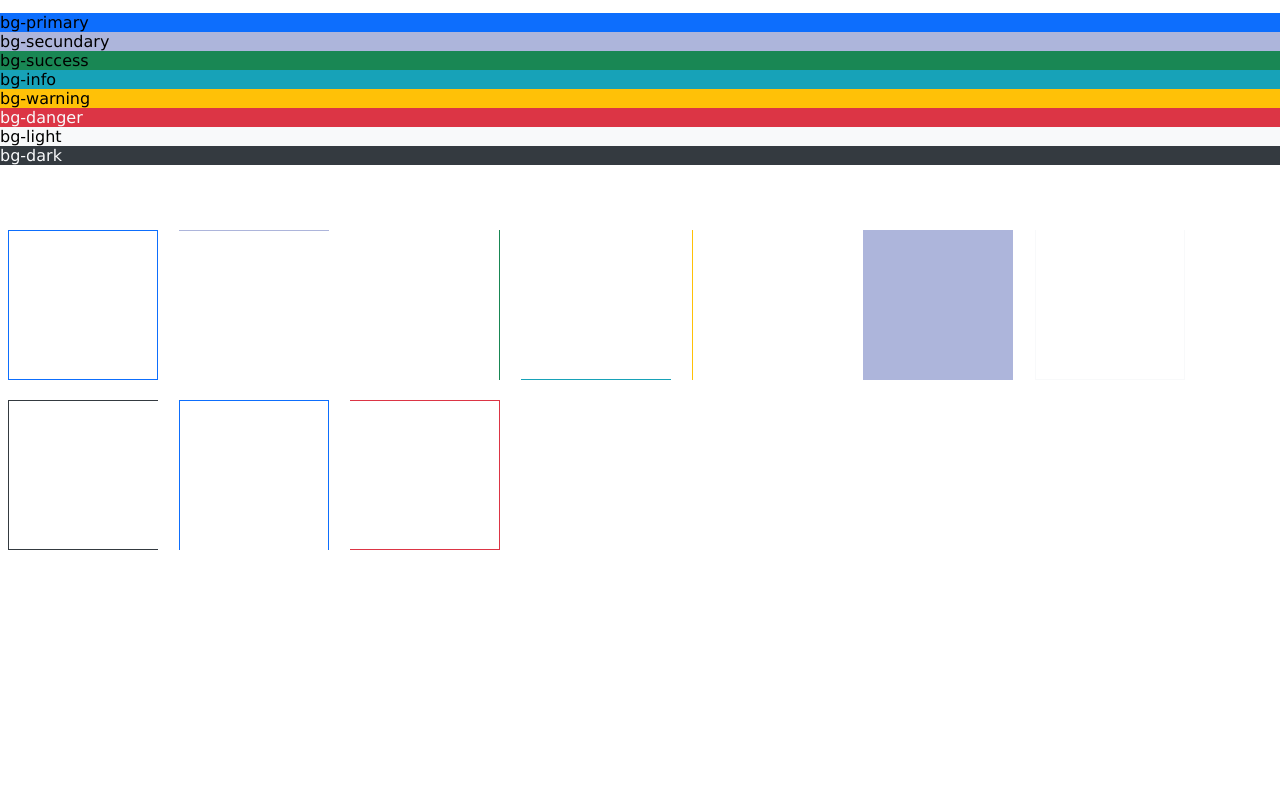
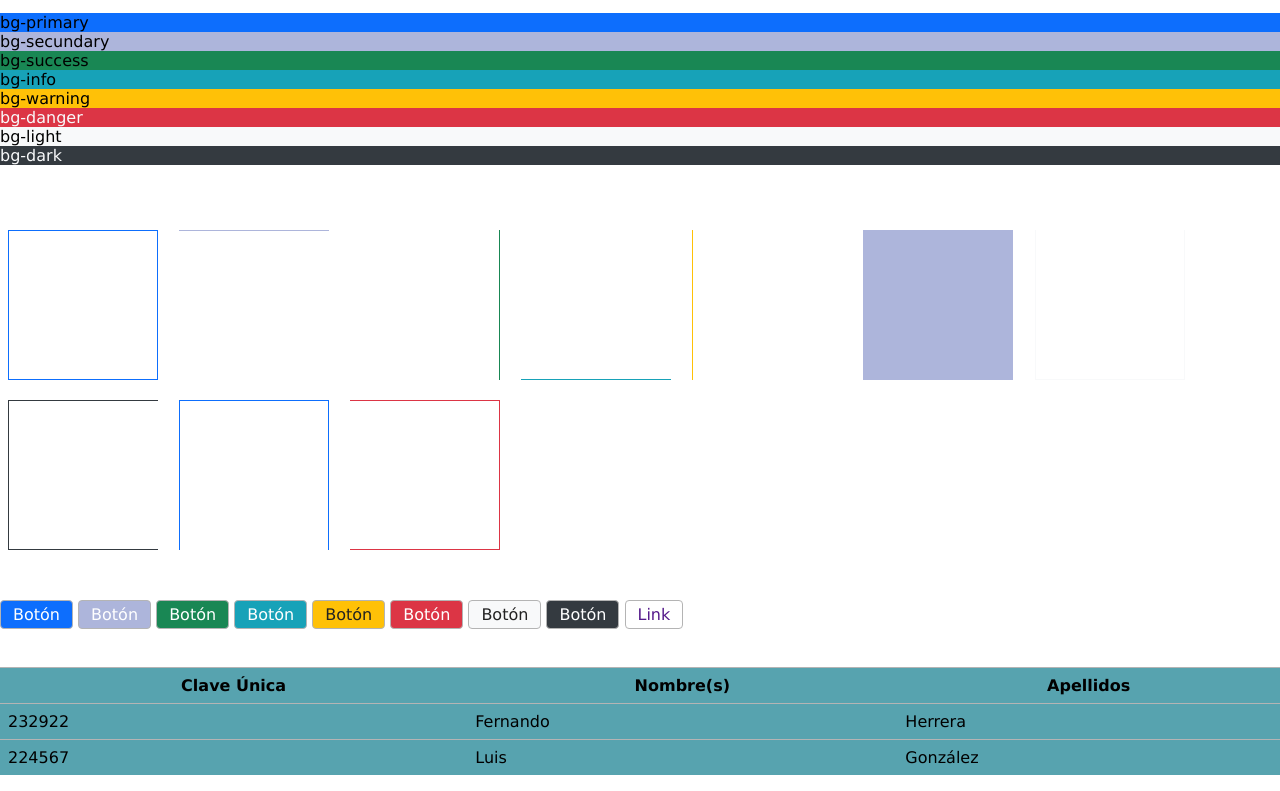
Before and after one commit to Fundamentos2122/framework-css-lfernandohg, a plain HTML site: page index.html in a window 1280 px wide. Shown: the part 567-1358 px from the top of the page. Before the commit the page ends 1129 px from the top, so only its background shows below. Drawn offline with Linux system fonts and the light colour scheme.

Commit message:
Tercer Commit

```diff
--- /dev/null
+++ b/CSS/components.css
@@ -0,0 +1,140 @@
+.btn{
+    display: inline-block;
+    text-align: center;
+    padding: 0.25em 0.75em;
+    font-size: 1em;
+    border: 1px solid var(--border-color);
+    border-radius: 0.25em;
+    text-decoration: none;
+    transition: color 0.2s ease, background-color 0.2s ease;
+}
+
+.btn:hover{
+    cursor: pointer;
+}
+
+.btn-primary{
+    color:#fff;
+    background-color: var(--color-primary);
+}
+
+.btn-primary:hover{
+    color:#fff;
+    background-color: var(--color-primary-darked);
+}
+
+.btn-secundary{
+    color:#fff;
+    background-color: var(--color-secundary);
+}
+
+.btn-secundary:hover{
+    color:#fff;
+    background-color: var(--color-secundary-darked);
+}
+
+.btn-success{
+    color:#fff;
+    background-color: var(--color-success);
+}
+
+.btn-success:hover{
+    color:#fff;
+    background-color: var(--color-success-darked);
+}
+
+.btn-info{
+    color:#fff;
+    background-color: var(--color-info);
+}
+
+.btn-info:hover{
+    color:#fff;
+    background-color: var(--color-info-darked);
+}
+
+.btn-warning{
+    color:#222;
+    background-color: var(--color-warning);
+}
+
+.btn-warning:hover{
+    color:#fff;
+    background-color: var(--color-warning-darked);
+}
+
+.btn-danger{
+    color:#fff;
+    background-color: var(--color-danger);
+}
+
+.btn-danger:hover{
+    color:#fff;
+    background-color: var(--color-danger-darked);
+}
+
+.btn-light{
+    color:#222;
+    background-color: var(--color-light);
+}
+
+.btn-light:hover{
+    color:#222;
+    background-color: var(--color-light-darked);
+}
+
+.btn-dark{
+    color:#fff;
+    background-color: var(--color-dark);
+}
+
+.btn-dark:hover{
+    color:#fff;
+    background-color: var(--color-dark-darked);
+}
+
+.table{
+    border-collapse: collapse;
+    width: 100%;
+    margin-bottom: 1em;
+}
+
+.table th,
+.table td {
+    padding: 0.5em;
+    border-top: 1px solid var(--border-color);
+}
+
+.table-primary{
+    background-color: var(--color-primary-clear);
+}
+
+.table-secundary{
+    background-color: var(--color-secundary-clear);
+}
+
+.table-success{
+    background-color: var(--color-success-clear);
+}
+
+.table-info{
+    background-color: var(--color-info-clear);
+}
+
+.table-warning{
+    background-color: var(--color-warning-clear);
+}
+
+.table-danger{
+    background-color: var(--color-danger-clear);
+}
+
+.table-light{
+    color: #fff;
+    background-color: var(--color-light);
+}
+
+.table-dark{
+    color: #fff;
+    background-color: var(--color-dark);
+}
--- a/CSS/config.css
+++ b/CSS/config.css
@@ -14,5 +14,22 @@ html, body{ margin: 0;}
     --color-danger: #dc3545;
     --color-light: #f8f9fa;
     --color-dark: #343a40;
+
+    --color-primary-clear: #6ba5fc;
+    --color-secundary-clear: #d0d2dd;
+    --color-success-clear: #3e8162;
+    --color-info-clear: #57a3af;
+    --color-warning-clear: #fad156;
+    --color-danger-clear: #dc3545;
+
+    --color-primary-darked: #0b469e;
+    --color-secundary-darked: #737891;
+    --color-success-darked: #0e4e30;
+    --color-info-darked: #11626e;
+    --color-warning-darked: #af8300;
+    --color-danger-darked: #85212b;
+    --color-light-darked: #c1c2c4;
+    --color-dark-darked: #1b1f22;
+
     --border-color: #b4b4b4;
 }
--- a/CSS/framework.css
+++ b/CSS/framework.css
@@ -1,3 +1,4 @@
 @import url(config.css);
 @import url(text.css);
 @import url(utilities.css);
+@import url(components.css);
--- a/index.html
+++ b/index.html
@@ -54,5 +54,42 @@
 
     <div class="border border-left-0 border-danger" style="width: 150px; height: 150px; margin: 0.5em; display: inline-block;"></div>
 
+
+    <br><br><br>
+
+    <button class="btn btn-primary">Botón</button>
+    <button class="btn btn-secundary">Botón</button>
+    <button class="btn btn-success">Botón</button>
+    <button class="btn btn-info">Botón</button>
+    <button class="btn btn-warning">Botón</button>
+    <button class="btn btn-danger">Botón</button>
+    <button class="btn btn-light">Botón</button>
+    <button class="btn btn-dark">Botón</button>
+
+    <a class="btn" href="">Link</a>
+
+    <br><br><br>
+
+    <table class="table table-info">
+        <tr>
+            <th>Clave Única</th>
+            <th>Nombre(s)</th>
+            <th>Apellidos</th>
+        </tr>
+
+        <tr>
+            <td>232922</td>
+            <td>Fernando</td>
+            <td>Herrera</td>
+        </tr>
+
+        <tr>
+            <td>224567</td>
+            <td>Luis</td>
+            <td>González</td>
+        </tr>
+
+    </table>
+
 </body>
 </html>
```
